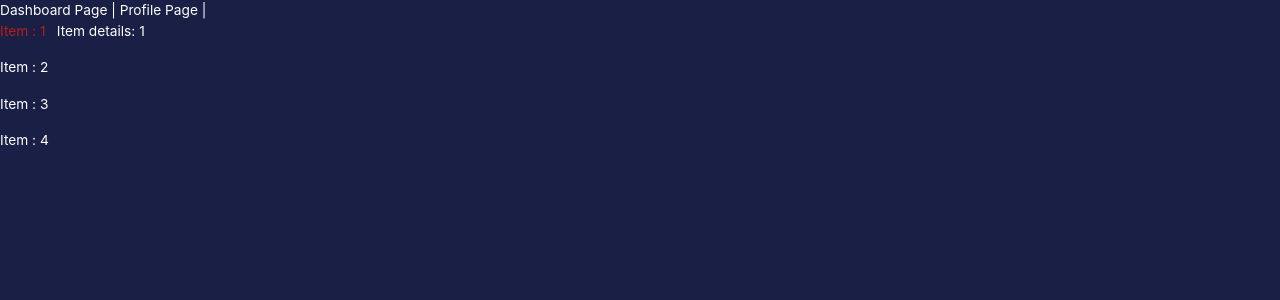
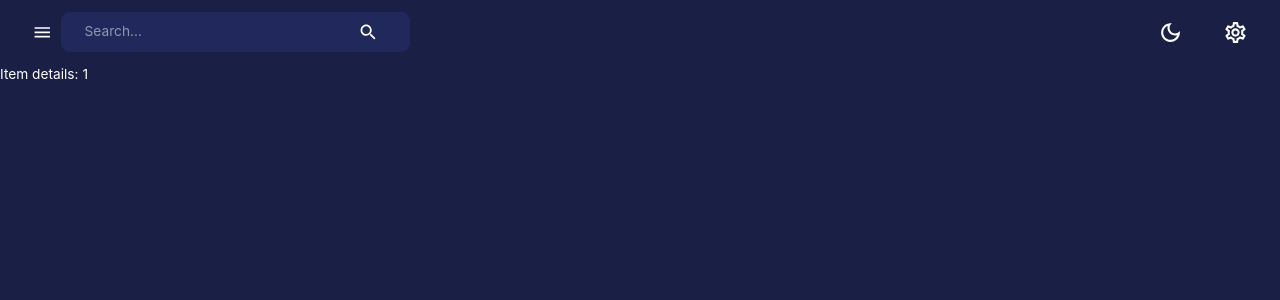
Before and after one commit to afovwe/landing_page, a React (Vite) app in the folder client/: page /dashboard/1 in a window 1280 px wide. Shown: the top 300 px of the page. Built offline with nearby package versions, Linux system fonts and the light colour scheme; a web font is replaced by a local one.

Commit message:
implement light and dark mode in the dashboard

```diff
--- a/client/src/assets/images/index.js
+++ b/client/src/assets/images/index.js
@@ -16,6 +16,7 @@
 import shoe7 from './shoe7.svg'
 import shoe8 from './shoe8.svg'
 
+import profileImage from './profile.jpg'
 import thumbnailBackground from './thumbnail-background.svg'
 import thumbnailShoe1 from './thumbnail-shoe1.svg'
 import thumbnailShoe2 from './thumbnail-shoe2.svg'
@@ -25,20 +26,17 @@
     bigShoe1,
     bigShoe2,
     bigShoe3,
-
     customer1,
     customer2,
-
     footerLogo,
     headerLogo,
-
     offer,
     shoe4,
     shoe5,
     shoe6,
     shoe7,
     shoe8,
-
+    profileImage,
     thumbnailBackground,
     thumbnailShoe1,
     thumbnailShoe2,
--- a/client/src/components/DashboardNavBar.jsx
+++ b/client/src/components/DashboardNavBar.jsx
@@ -1,17 +1,77 @@
-import { Link } from "react-router-dom"
+import { useState } from "react";
+import { profileImage } from "../assets/images";
+import {
+  LightModeOutlined,
+  DarkModeOutlined,
+  Menu as MenuIcon,
+  Search,
+  SettingsOutlined,
+  ArrowDropDownOutlined,
+} from "@mui/icons-material";
+import FlexBetween from "../components/FlexBetween";
+import { useDispatch } from "react-redux"; // Already imported
+import { setMode } from "../state"; // Assuming setMode is an action
 
+import {
+  AppBar,
+  Button,
+  Box,
+  Typography,
+  IconButton,
+  InputBase,
+  Toolbar,
+  Menu,
+  MenuItem,
+  useTheme, // Import useTheme
+} from "@mui/material";
 
 const DashboardNavBar = () => {
+  const theme = useTheme(); // Get the theme object
+  const dispatch = useDispatch(); // Initialize dispatch
+
   return (
-    <div>
-    <Link to="/dashboard"> Dashboard Page |</Link>
-    <Link to="/profile"> Profile Page |</Link>
+    <AppBar
+      sx={{
+        position: "static",
+        background: "none",
+        boxShadow: "none",
+      }}
+    >
+      <Toolbar sx={{ justifyContent: "space-between" }}>
+        {/* LEFT SIDE */}
+        <FlexBetween>
+          <IconButton onClick={() => console.log('open/close sidebar')}>
+            <MenuIcon />
+          </IconButton>
+          <FlexBetween
+            backgroundColor={theme.palette.background.alt} // Use theme object here
+            borderRadius="9px"
+            gap="3rem"
+            p="0.1rem 1.5rem"
+          >
+            <InputBase placeholder="Search..." />
+            <IconButton>
+              <Search />
+            </IconButton>
+          </FlexBetween>
+        </FlexBetween>
 
+        {/* RIGHT SIDE */}
+        <FlexBetween gap="1.5rem">
+          <IconButton onClick={() => dispatch(setMode())}>
+            {theme.palette.mode === "dark" ? (
+              <DarkModeOutlined sx={{ fontSize: "25px" }} />
+            ) : (
+              <LightModeOutlined sx={{ fontSize: "25px" }} />
+            )}
+          </IconButton>
+          <IconButton>
+            <SettingsOutlined sx={{ fontSize: "25px" }} />
+          </IconButton>
+        </FlexBetween>
+      </Toolbar>
+    </AppBar>
+  );
+};
 
-
-    </div>
-
-  )
-}
-
-export default DashboardNavBar
+export default DashboardNavBar;
--- /dev/null
+++ b/client/src/components/FlexBetween.jsx
@@ -0,0 +1,10 @@
+import { Box } from "@mui/material";
+import { styled } from "@mui/system";
+
+const FlexBetween = styled(Box)({
+  display: "flex",
+  justifyContent: "space-between",
+  alignItems: "center",
+});
+
+export default FlexBetween;
--- /dev/null
+++ b/client/src/components/Sidebar.jsx
@@ -0,0 +1,199 @@
+import {
+  Box,
+  Divider,
+  Drawer,
+  IconButton,
+  List,
+  ListItem,
+  ListItemButton,
+  ListItemIcon,
+  ListItemText,
+  Typography,
+  useTheme,
+} from "@mui/material";
+import {
+  SettingsOutlined,
+  ChevronLeft,
+  ChevronRightOutlined,
+  HomeOutlined,
+  ShoppingCartOutlined,
+  Groups2Outlined,
+  ReceiptLongOutlined,
+  PublicOutlined,
+  PointOfSaleOutlined,
+  TodayOutlined,
+  CalendarMonthOutlined,
+  AdminPanelSettingsOutlined,
+  TrendingUpOutlined,
+  PieChartOutlined,
+} from "@mui/icons-material";
+import { useEffect, useState } from "react";
+import { useLocation, useNavigate } from "react-router-dom";
+import FlexBetween from "./FlexBetween";
+import { profileImage } from "../assets/images";
+
+
+const navItems = [
+  {
+    text: "Dashboard",
+    icon: <HomeOutlined />,
+  },
+  {
+    text: "Client Facing",
+    icon: null,
+  },
+  {
+    text: "Products",
+    icon: <ShoppingCartOutlined />,
+  },
+  {
+    text: "Customers",
+    icon: <Groups2Outlined />,
+  },
+  {
+    text: "Transactions",
+    icon: <ReceiptLongOutlined />,
+  },
+  {
+    text: "Geography",
+    icon: <PublicOutlined />,
+  },
+  {
+    text: "Sales",
+    icon: null,
+  },
+  {
+    text: "Overview",
+    icon: <PointOfSaleOutlined />,
+  },
+  {
+    text: "Daily",
+    icon: <TodayOutlined />,
+  },
+  {
+    text: "Monthly",
+    icon: <CalendarMonthOutlined />,
+  },
+  {
+    text: "Breakdown",
+    icon: <PieChartOutlined />,
+  },
+  {
+    text: "Management",
+    icon: null,
+  },
+  {
+    text: "Admin",
+    icon: <AdminPanelSettingsOutlined />,
+  },
+  {
+    text: "Performance",
+    icon: <TrendingUpOutlined />,
+  },
+];
+const Sidebar = ({
+  user,
+  drawerWidth,
+  isSidebarOpen,
+  setIsSidebarOpen,
+  isNonMobile,
+}) => {
+  const { pathname } = useLocation();
+  const [active, setActive] = useState("");
+  const navigate = useNavigate();
+  const theme = useTheme();
+
+  useEffect(() => {
+    setActive(pathname.substring(1));
+  }, [pathname]);
+
+  return  <Box component="nav">
+     {isSidebarOpen && (
+        <Drawer
+          open={isSidebarOpen}
+          onClose={() => setIsSidebarOpen(false)}
+          variant="persistent"
+          anchor="left"
+              sx={{
+            width: drawerWidth,
+            "& .MuiDrawer-paper": {
+              color: theme.palette.secondary[200],
+              backgroundColor: theme.palette.background.alt,
+              boxSixing: "border-box",
+              borderWidth: isNonMobile ? 0 : "2px",
+              width: drawerWidth,
+            },
+          }}
+        >
+        <Box width="100%">
+            <Box m="1.5rem 2rem 2rem 3rem">
+              <FlexBetween color={theme.palette.secondary.main}>
+                <Box display="flex" alignItems="center" gap="0.5rem">
+                  <Typography variant="h4" fontWeight="bold">
+                    ECOMVISION
+                  </Typography>
+                </Box>
+                {!isNonMobile && (
+                  <IconButton onClick={() => setIsSidebarOpen(!isSidebarOpen)}>
+                    <ChevronLeft />
+                  </IconButton>
+                )}
+              </FlexBetween>
+            </Box>
+             <List>
+              {navItems.map(({ text, icon }) => {
+                if (!icon) {
+                  return (
+                    <Typography key={text} sx={{ m: "2.25rem 0 1rem 3rem" }}>
+                      {text}
+                    </Typography>
+                  );
+                }
+                const lcText = text.toLowerCase();
+
+                return (
+                  <ListItem key={text} disablePadding>
+                    <ListItemButton
+                      onClick={() => {
+                        navigate(`/${lcText}`);
+                        setActive(lcText);
+                      }}
+                      sx={{
+                        backgroundColor:
+                          active === lcText
+                            ? theme.palette.secondary[300]
+                            : "transparent",
+                        color:
+                          active === lcText
+                            ? theme.palette.primary[600]
+                            : theme.palette.secondary[100],
+                      }}
+                    >
+                      <ListItemIcon
+                        sx={{
+                          ml: "2rem",
+                          color:
+                            active === lcText
+                              ? theme.palette.primary[600]
+                              : theme.palette.secondary[200],
+                        }}
+                      >
+                        {icon}
+                      </ListItemIcon>
+                      <ListItemText primary={text} />
+                      {active === lcText && (
+                        <ChevronRightOutlined sx={{ ml: "auto" }} />
+                      )}
+                    </ListItemButton>
+                  </ListItem>
+                );
+              })}
+            </List>
+        </Box>
+        </Drawer>
+     )}
+  </Box>
+
+}
+
+export default Sidebar
--- a/client/src/pages/Dashboard.jsx
+++ b/client/src/pages/Dashboard.jsx
@@ -1,33 +1,36 @@
-import { NavLink, Outlet } from "react-router-dom"
-import DashboardNavBar from "../components/DashboardNavBar"
+//import { NavLink, Outlet } from "react-router-dom"
+//import DashboardNavBar from "../components/DashboardNavBar";
+
 import { CssBaseline, ThemeProvider } from "@mui/material";
 import { createTheme } from "@mui/material/styles";
 import { useMemo } from "react";
 import { useSelector } from "react-redux";
 import { themeSettings } from "../theme";
+import Layout from "../scenes/layout/index";
 
 const Dashboard = () => {
-   const items = [ 1, 2, 3, 4, ]
+  // const items = [ 1, 2, 3, 4, ]
    const mode = useSelector((state) => state.global.mode);
   const theme = useMemo(() => createTheme(themeSettings(mode)), [mode]);
   return (
+
     <section>
       <ThemeProvider theme={theme}>
       <CssBaseline />
-      <DashboardNavBar />
+      <Layout />
+      {/* <DashboardNavBar /> */}
      <div className="flex gap-2">
         <div className="flex flex-col gap-4">
-        {items.map((item) => (
+       {/*  {items.map((item) => (
                   <NavLink key={item} to={`/dashboard/${item}`} className={({ isActive}) => {
                     return isActive ? 'text-red-700' : ''
                   }}>
                     Item : {item}
                   </NavLink>
 
-              ))}
+              ))}  */}
         </div>
-
-      <Outlet />
+     {/*  <Outlet /> */}
       </div>
       </ThemeProvider>
     </section>
--- /dev/null
+++ b/client/src/scenes/layout/index.jsx
@@ -0,0 +1,19 @@
+import { useState } from 'react'
+import { Box, useMediaQuery } from '@mui/material'
+import { Outlet } from 'react-router-dom'
+import DashboardNavBar from '../../components/DashboardNavBar'
+
+
+const Layout = () => {
+  return (
+    <Box width="100%" height="100%">
+
+        <Box>
+          <DashboardNavBar />
+          <Outlet />
+        </Box>
+    </Box>
+  )
+}
+
+export default Layout
```
Also changed, not shown: client/src/assets/images/profile.jpg (added).
